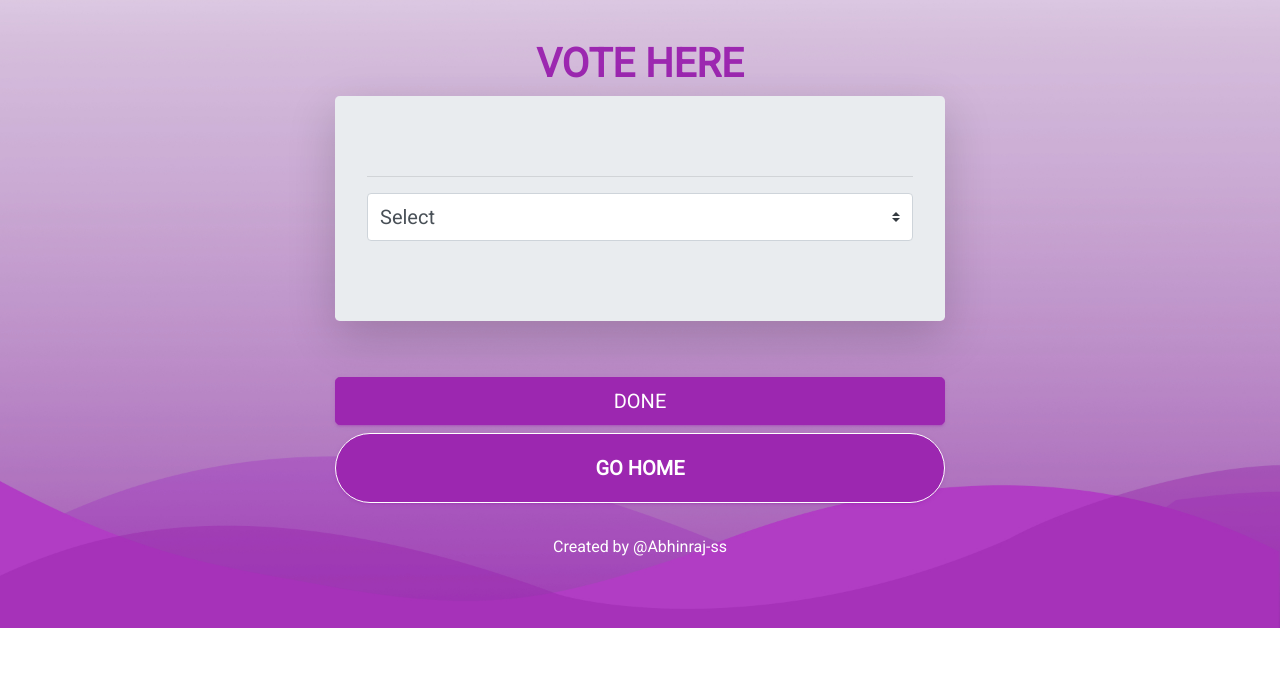
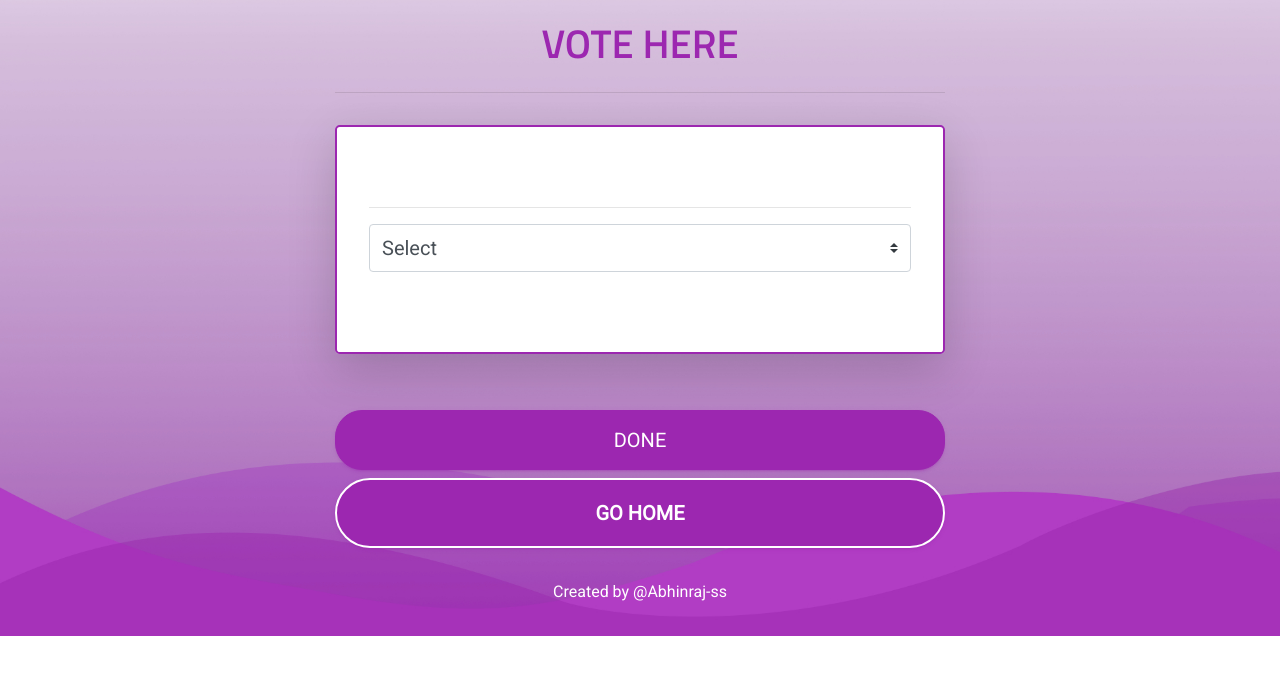
Before and after one commit to Abhinraj-ss/PercentPoll, a Python web app: template templates/vote.html in a window 1280 px wide. Shown: the part 92-767 px from the top of the page. Run offline with Jinja, Linux system fonts and the light colour scheme; the template is opened without the code that fills it, so the values that code supplies are empty; some libraries are stand-ins or nearby versions.

Commit message:
styling and vote page select option error fixed

```diff
--- a/auth.py
+++ b/auth.py
@@ -23,16 +23,12 @@ def login():
             flash('Please check your login details and try again.')
             return redirect(url_for('auth.login',next=next))
         args=next.split('/',4)
-        print(args)
-
-        print(len(args))
         if next != "/" and next !='' and args[1] == "vote"  :
             login_user(user, remember=remember)
             return redirect(url_for('main.vote',userId=int(args[2]),pollId=int(args[3])))
         elif len(args)==2 and args[0]!='':
             login_user(user, remember=remember)
             return redirect(url_for('main.vote',userId=int(args[0]),pollId=int(args[1])))
-    print("index")
     login_user(user, remember=remember)
     return redirect(url_for('main.index'))
 
--- a/main.py
+++ b/main.py
@@ -84,11 +84,14 @@ def vote(userId,pollId):
         if poll.date<=today:
             poll.closed=True
             message="Requested Poll has been closed!"
-            print(message)
             return render_template('index.html',message=message)
         return render_template("vote.html",userId=userId,pollId=poll.id,title=poll.title,pollOption=pollOption)
     if request.method == 'POST':
+
         select = request.form['selected']
+        if select=="Select":
+            message="Please select any of the option given!!!"
+            return render_template("vote.html",userId=userId,pollId=poll.id,title=poll.title,pollOption=pollOption,message=message)
         index=pollOption.index(select)
         option=f"option{index+1}"
         polling = Pollings.query.filter_by( id = poll.id).first()
--- a/static/style.css
+++ b/static/style.css
@@ -1,6 +1,7 @@
 @import url('https://fonts.googleapis.com/css?family=Roboto');
 @import url('https://fonts.googleapis.com/css2?family=Poppins:wght@300&display=swap');
 @import url('https://fonts.googleapis.com/css2?family=Montserrat&display=swap');
+@import url('https://fonts.googleapis.com/css2?family=Titillium+Web:wght@600&display=swap');
 
 h1 {
     color:white;
@@ -16,7 +17,9 @@ h2 {
    font-weight:bold;
    color:#9c27b0;
    font-size:40px;
-   margin-top: 1em;
+        font-family: 'Titillium Web', sans-serif;
+
+   margin-top: 0.5em;
   }
 h3 {
    font-weight:bold;
@@ -47,14 +50,14 @@ h3 {
 	align-items: center;
 	color:white;
 	background-color: #0063B1;
-	border:1px solid white;
+	border:2px solid white;
 	}
 #view{
 	background-color: #0063B1;
 	}
 #card{
 	display: flex;
-	background-color:#d7c3df;
+	background-color:WHITE;
 	border:2px solid #9c27b0;
 	}
 #date{
@@ -94,6 +97,8 @@ h4{
 	justify-content: center;
 	align-items: center;
 	color:white;
+	border-radius:15px;
+	border: 2px solid red;
 	background-color:#9c27b0 ;
 	}
 #alert{
@@ -101,10 +106,11 @@ h4{
 	height: 60px;
 	font-weight:bold;
 	margin: 2em;
+	border-radius:15px;
+	border: 2px solid red;
 	justify-content: center;
 	align-items: center;
-	color:white;
-	background-color:#9c27b0 ;
+	color:red;
 	}
 
 body{
@@ -133,8 +139,6 @@ input[type=text], input[type=password] {
 button {
   background-color: #0063B1;
   color: white;
-  padding: 14px 20px;
-  margin: 8px 0;
   border: none;
   cursor: pointer;
   width: 100%;
@@ -161,24 +165,19 @@ button:hover {
 
 .imgcontainer {
   text-align: center;
-  margin: 24px 0 12px 0;
+  margin: 5px 0 5px 0;
 }
 
 
 img.avatar {
-  padding-top:2em;
-  width: 30%;
+  width: 35%;
 }
 
 
-.container {
-  padding: 20px;
-}
 
 
 span.psw {
   float: right;
-  padding-top: 16px;
 }
 
 
--- a/templates/index.html
+++ b/templates/index.html
@@ -10,7 +10,7 @@
                 {% if message %}
                     <div class="alert alert-warning alert-dismissible fade show " id ="alert_in" style="text-align:center;" role="alert">
                         <strong>{{ message }}</strong>
-                        <button type="button" class="close" data-dismiss="alert"  aria-label="Close">
+                        <button type="button" class="close" data-dismiss="alert"  aria-label="Close" style="float: right;color:white;">
                         <span aria-hidden="true" style="float: right;color:white;">&times;</span>
                         </button>
                     </div>
--- a/templates/register.html
+++ b/templates/register.html
@@ -5,14 +5,14 @@
 {% block body %}
   <h2 class="text-center">REGISTER</h2>
   <div class="row">
-		<div class="col-md-6 offset-sm-3">
+		<div class="col-md-4 offset-sm-4">
 		    <div class="shadow-lg mb-5 rounded"  style="background-color:white;padding-bottom:3em;" id="card">
 			   <form action="/register" method="post" >
 			    <div id="topPad">
 			       {% with messages = get_flashed_messages() %}
                     {% if messages %}
                         <div class="notification is-danger" id ="alert">
-                            {{ messages[0] }}. Go to <a href="{{ url_for('auth.login',next=next) }}" style="color:#FFFFFF; padding-left:0.5em;"> login page</a>.
+                            {{ messages[0] }}. Go to <a href="{{ url_for('auth.login',next=next) }}" style="color:#9c27b0; padding-left:0.5em;"> login page</a>.
                         </div>
                     {% endif %}
                     {% endwith %}
@@ -28,7 +28,7 @@
 					<label for="psw"><b>Password</b></label>
 					<input type="password" placeholder="Enter Password" name="password" required>
                     <input type="hidden" name="next" value="{{next}}">
-					<button type="submit" style="background-color:#9c27b0;margin-top:2em;border-radius:27px;" >REGISTER </button>
+					<button type="submit" style="background-color:#9c27b0;margin-top:2em;border-radius:27px;padding: 14px 20px;margin: 8px 0;" >REGISTER </button>
 				  </div>
 				</form>
 			</div>
--- a/templates/vote.html
+++ b/templates/vote.html
@@ -4,16 +4,26 @@
 
 {% block body %}
   <h2 class="text-center">VOTE HERE</h2>
+
   <form action="{{url_for('main.vote',userId=userId,pollId=pollId)}}" method="post">
   <div class="row">
     <div class="col-sm-6 offset-sm-3">
+    <hr/>
+         <div id="topPad">
+                        {% if message %}
+                        <div class="notification is-danger" id ="alert">
+                            {{ message }}
+                        </div>
+                        {% endif %}
+                    </div>
     	<div class="shadow-lg mb-5 rounded">
-        	<div class="jumbotron">
+        	<div class="jumbotron" style="background-color:white;border:2px solid #9c27b0;">
+
             	<div class="text-center">
             		<h4>{{title}}</h4>
             		<hr/>
                       <select class="custom-select custom-select-lg mb-3" name="selected" >
-                          <option selected>Select</option>
+                          <option selected >Select</option>
                           {% for option in pollOption %}
                             {% if 'NONE' not in option %}
                                 <option>{{option}}</option>
@@ -23,7 +33,7 @@
 	             </div>
              </div>
         </div>
-      <button class="btn btn-primary btn-lg" type="submit">DONE</button>
+      <button class="btn btn-primary btn-lg" type="submit" style="background-color:#9c27b0;margin-top:2em;border-radius:27px;padding: 14px 20px;margin: 8px 0;">DONE</button>
     <a class="btn btn-primary btn-lg" id= "create"  href="/">GO HOME</a>
     </div>
   </div>
```
Also changed, not shown: templates/login.html (+8 -7 lines), db.sqlite, static/img_avatar2.png.
